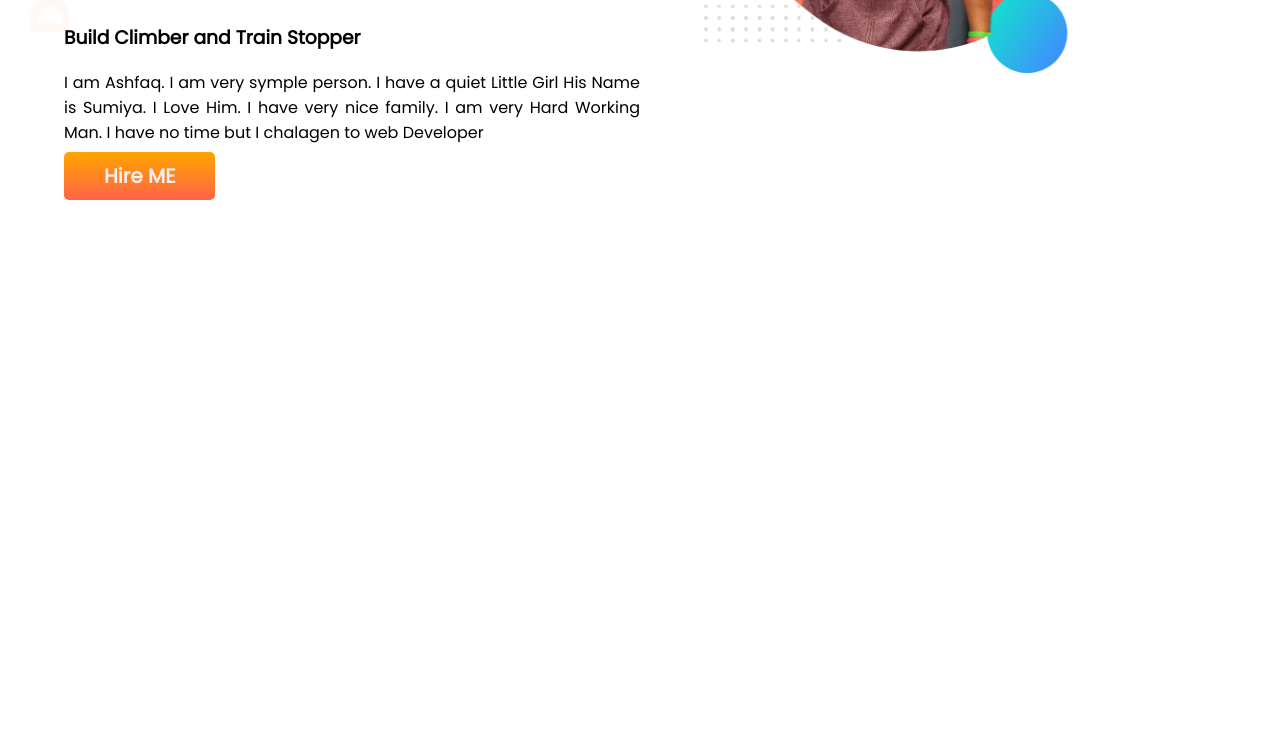
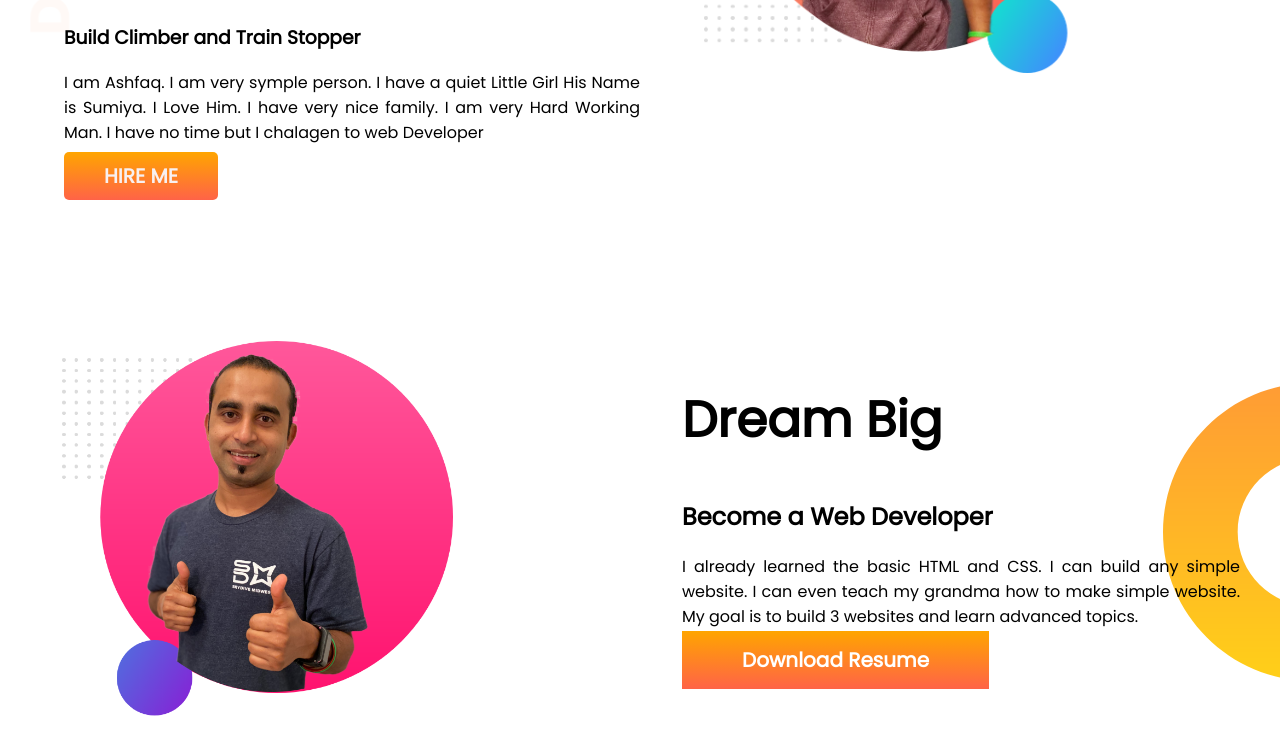
Before and after one commit to arrhaman/Developer-portfolio, a plain HTML site: page index.html in a window 1280 px wide. Shown: the part 327-1082 px from the top of the page. Before the commit the page ends 800 px from the top, so only its background shows below. Drawn offline with Linux system fonts and the light colour scheme.

Commit message:
2nd part

```diff
--- a/index.html
+++ b/index.html
@@ -13,7 +13,7 @@
 </head>
 
 <body>
-    <section class="top-banner" >
+    <section class="top-banner">
         <div class="Half-width">
             <h1>WellCOME TO</h1>
             <h1> <span>Ashfaqur Rahaman</span> World</h1>
@@ -21,13 +21,27 @@
             <p>I am Ashfaq. I am very symple person. I have a quiet Little Girl His Name is Sumiya. I Love Him. I have
                 very nice family. I am very Hard Working Man. I have no time but I chalagen to web Developer </p>
             <a class="button" target="
-            _blank" href="www.googel.com">Hire ME</a>
+            _blank" href="www.googel.com">HIRE ME</a>
         </div>
         <div class="Half-width">
             <img src="photo/jhankar.png" alt="">
         </div>
     </section>
 
+    <section class="Dream-big">
+        <div class="Half-width">
+            <img src="photo/jhankar2.png" alt="">
+        </div>
+        <div class="Half-width">
+            <h1>Dream Big</h1>
+            <h2>Become a Web Developer</h2>
+            <p>I already learned the basic HTML and CSS. I can build any simple website. I can even teach my grandma how
+                to make simple website. My goal is to build 3 websites and learn advanced topics.</p>
+            <a class="Resume" target="_blank" href="www.google.com">Download Resume</a>
+
+        </div>
+    </section>
+
 </body>
 
 </html>
--- a/style.css
+++ b/style.css
@@ -10,6 +10,7 @@ h1 span{
 }
 section{
     display: flex;
+    margin-bottom: 150px;
 }
 .Half-width{
     width: 50%;
@@ -33,3 +34,18 @@ section{
     background-image: url(photo/top-banner.png);
     background-repeat: no-repeat;
 }
+.Resume{
+    background-image: linear-gradient(orange,tomato);
+    padding: 15px 60px;
+    text-decoration: none;
+    color: white;
+    font-size: 20px;
+    font-weight: 700;
+}
+.Dream-big{
+    background-image: url(photo/dream-bg.png);
+    background-repeat: no-repeat;
+    background-position: right;
+    padding-right: 40px;
+
+}
```
